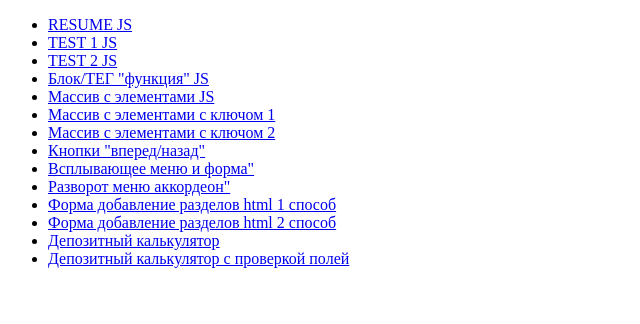
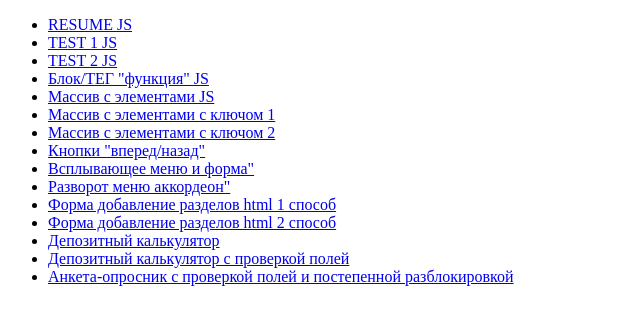
Before and after one commit to NataliyaVergeles/JavaScript, a plain HTML site: page index.html in a window 1280 px wide. Shown: the whole page, without its empty margins (0-640 px from the left). Drawn offline with Linux system fonts and the light colour scheme.

Commit message:
Add files via upload

```diff
--- a/index.html
+++ b/index.html
@@ -22,6 +22,8 @@
 		<li><a href= "DZ17_18_2_sposob">Форма добавление разделов html 2 способ</a></li>
 		<li><a href= "DZ19_20_deposit_calkul">Депозитный калькулятор</a></li>
 		<li><a href= "DZ21_22_DCALC_OUT_IN (2sp chek form)">Депозитный калькулятор с проверкой полей</a></li>
+		<li><a href= "DZ23_24_form_avtorizac">Анкета-опросник с проверкой полей и постепенной разблокировкой</a></li>
+
 
 
 
```
